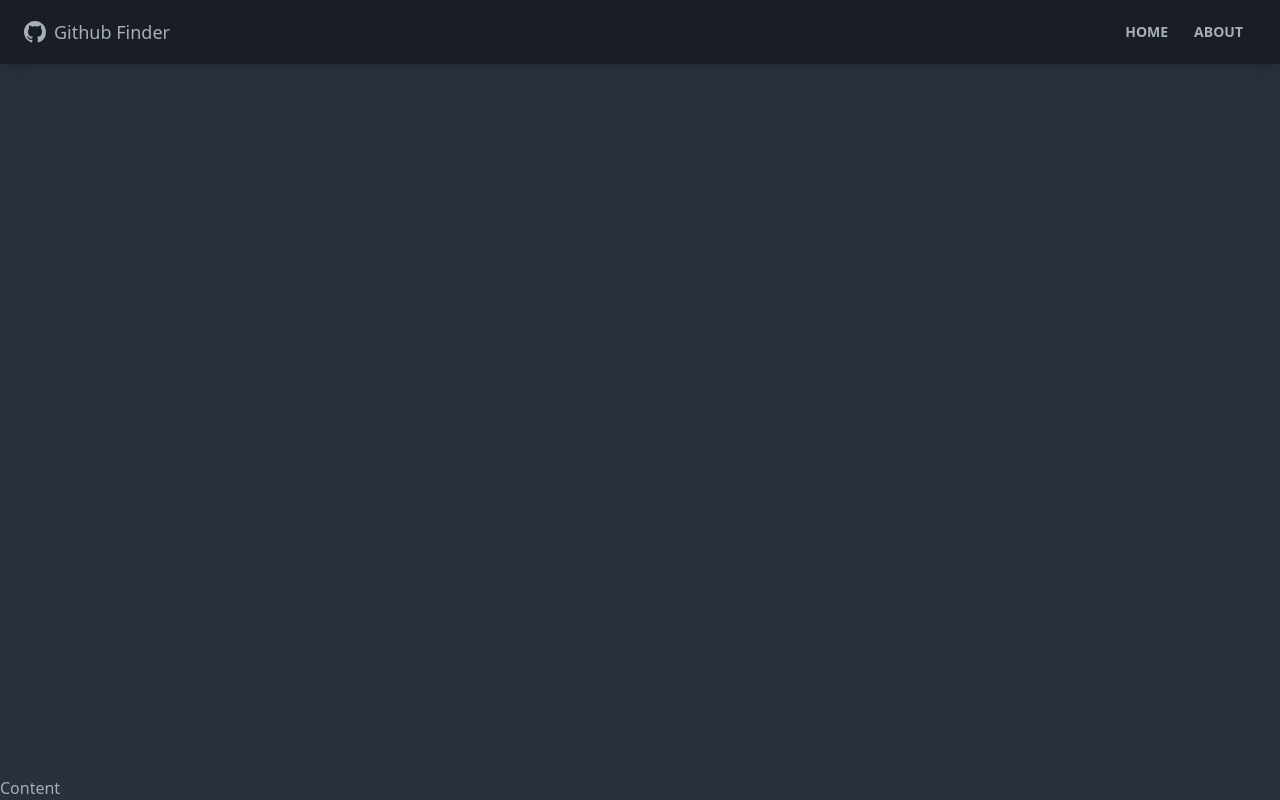
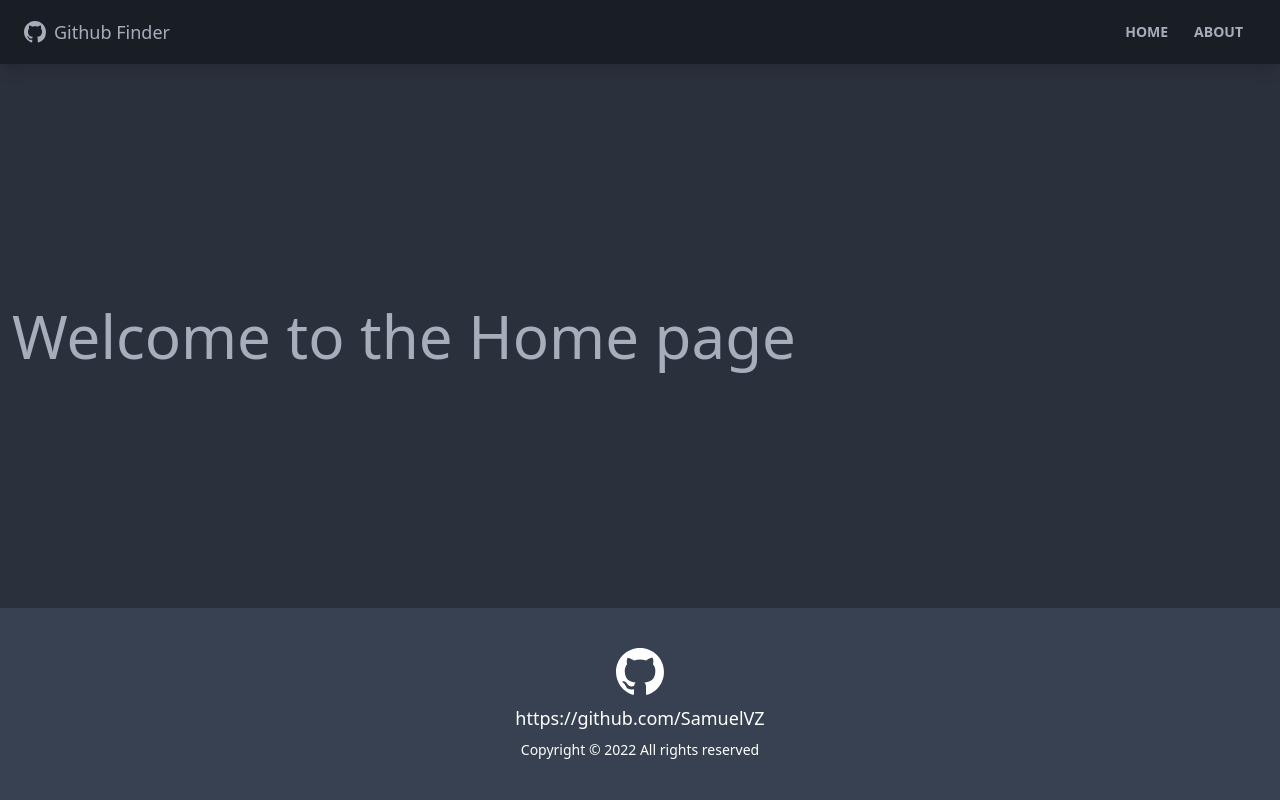
Before and after one commit to SamuelVZ/github-finder, a React (Create React App) app: page / in a window 1280 px wide. Built offline with nearby package versions, Linux system fonts and the light colour scheme.

Commit message:
navbar routes udated

```diff
--- a/src/App.js
+++ b/src/App.js
@@ -1,12 +1,25 @@
-import { BrowserRouter as Router, Route } from 'react-router-dom';
+import { BrowserRouter as Router, Routes, Route } from 'react-router-dom';
+import Footer from './components/navbar/Footer';
 import Navbar from './components/navbar/Navbar';
+import About from './components/pages/About';
+import Home from './components/pages/Home';
+import NotFound from './components/pages/NotFound';
 
 function App() {
   return (
     <Router>
       <div className='flex flex-col justify-between h-screen'>
         <Navbar />
-        <main>Content</main>
+        <main className='container mx-auto px-3 pb-12'>
+          <Routes>
+            <Route path='/' element={<Home />} />
+            <Route path='/about' element={<About />} />
+            <Route path='/notfound' element={<NotFound />} />
+            <Route path='/*' element={<NotFound />} />{' '}
+            {/*for not found pages */}
+          </Routes>
+        </main>
+        <Footer />
       </div>
     </Router>
   );
```
